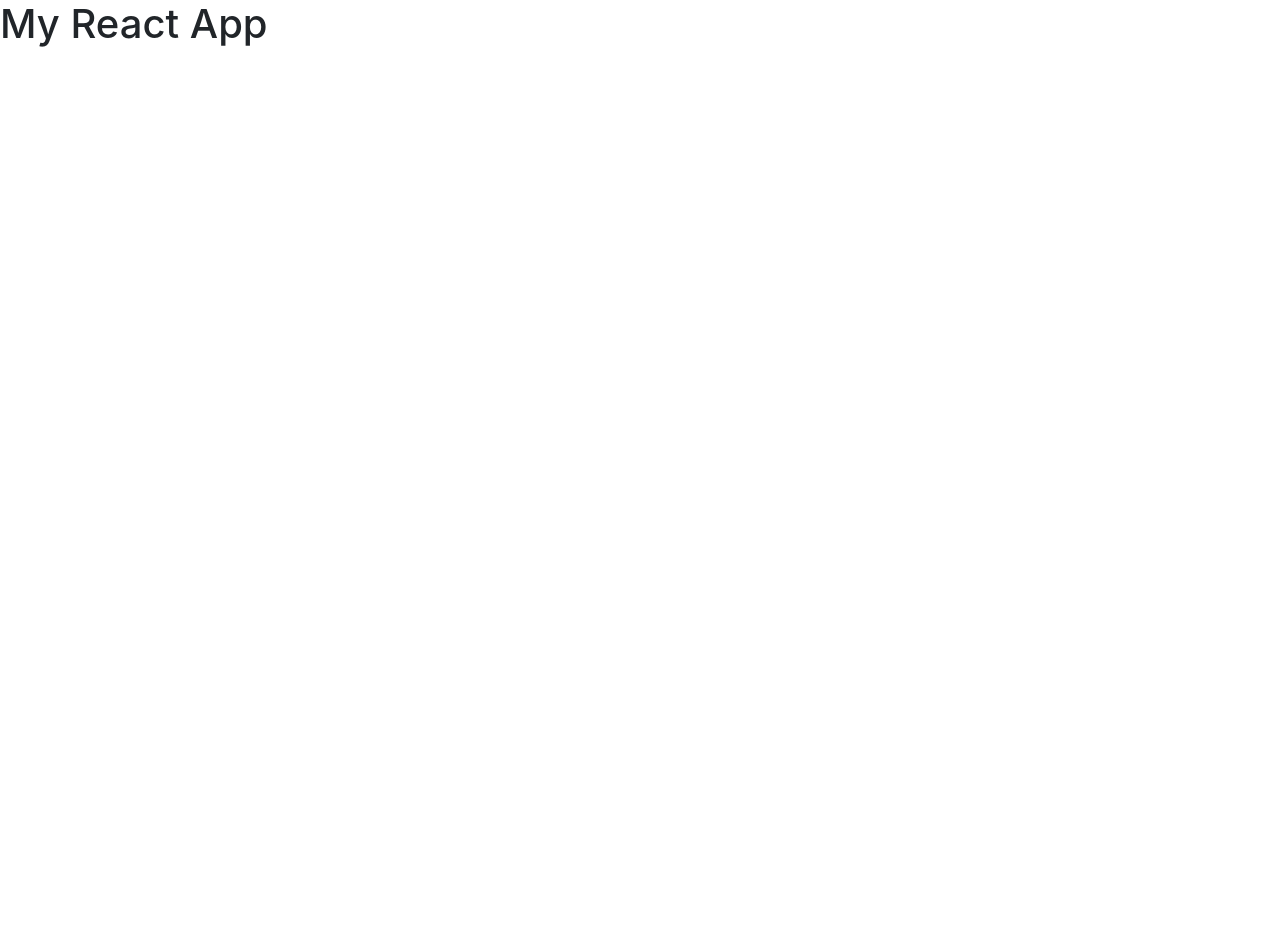
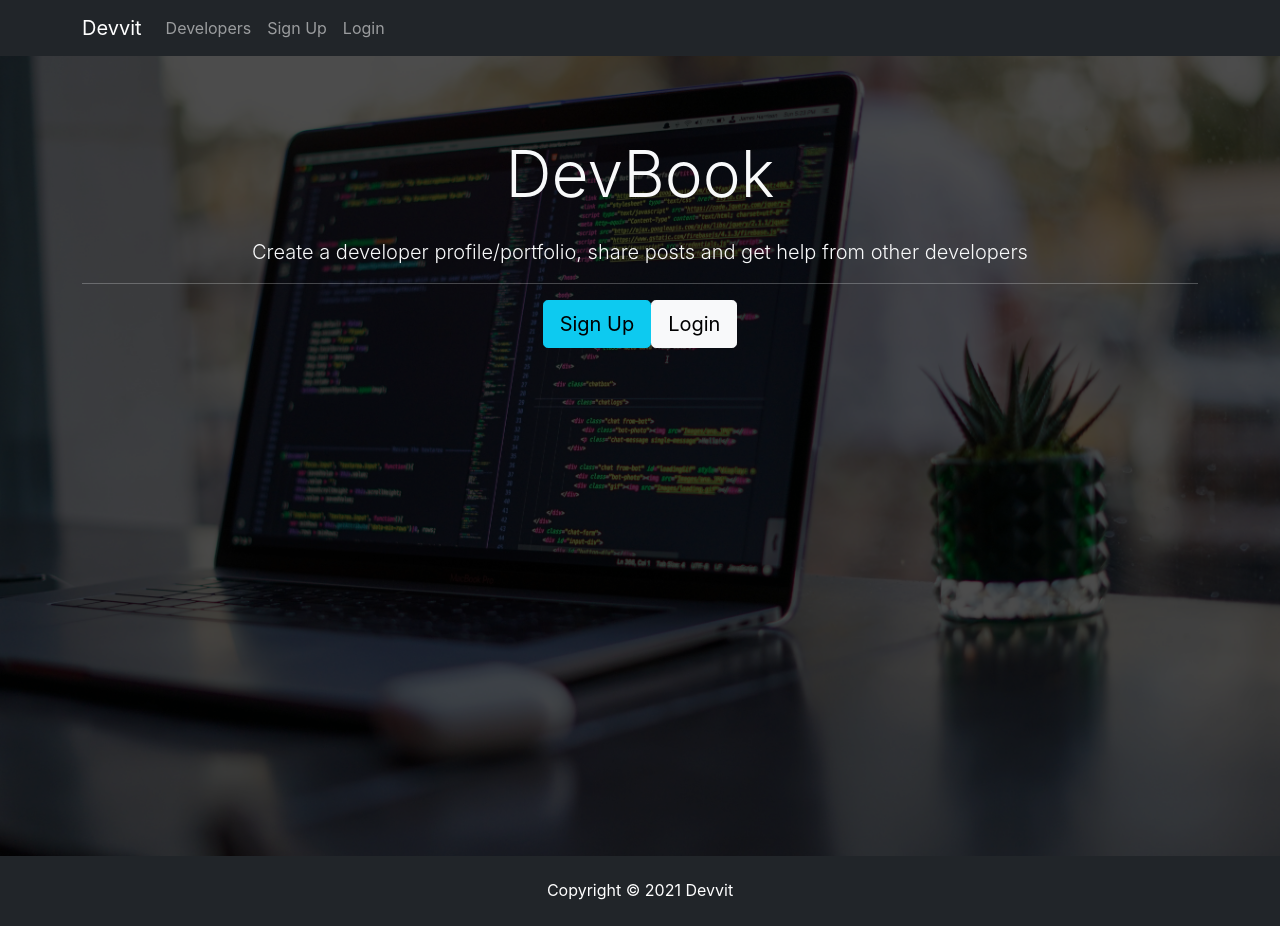
Before and after one commit to ivan-jb-mak/DevBook, a React (Create React App) app in the folder client/: page / in a window 1280 px wide. Before the commit the page ends 800 px from the top, so only its background shows below. Built offline with nearby package versions, Linux system fonts and the light colour scheme.

Commit message:
Adding Header, Footer, and landing page react components

```diff
--- a/client/src/App.js
+++ b/client/src/App.js
@@ -1,9 +1,14 @@
 import "./App.css";
+import Footer from "./components/layout/Footer";
+import Landing from "./components/layout/Landing";
+import Navbar from "./components/layout/Navbar";
 
 function App() {
   return (
     <div className="App">
-      <h1>My React App</h1>
+      <Navbar />
+      <Landing />
+      <Footer />
     </div>
   );
 }
--- a/client/src/components/layout/Footer.js
+++ b/client/src/components/layout/Footer.js
@@ -0,0 +1,11 @@
+import React from "react";
+
+export default function Footer() {
+  return (
+    <div>
+      <footer className="bg-dark text-white mt-5 p-4 text-center">
+        Copyright &copy; {new Date().getFullYear()} Devvit
+      </footer>
+    </div>
+  );
+}
--- a/client/src/components/layout/Landing.js
+++ b/client/src/components/layout/Landing.js
@@ -0,0 +1,34 @@
+import React, { Component } from "react";
+
+class Landing extends Component {
+  render() {
+    return (
+      <div>
+        <div className="landing">
+          <div className="dark-overlay landing-inner text-light">
+            <div className="container">
+              <div className="row">
+                <div className="col-md-12 text-center">
+                  <h1 className="display-3 mb-4 text-center">DevBook</h1>
+                  <p className="lead">
+                    Create a developer profile/portfolio, share posts and get
+                    help from other developers
+                  </p>
+                  <hr />
+                  <a href="register.html" className="btn btn-lg btn-info mr-2">
+                    Sign Up
+                  </a>
+                  <a href="login.html" className="btn btn-lg btn-light">
+                    Login
+                  </a>
+                </div>
+              </div>
+            </div>
+          </div>
+        </div>
+      </div>
+    );
+  }
+}
+
+export default Landing;
--- a/client/src/components/layout/Navbar.js
+++ b/client/src/components/layout/Navbar.js
@@ -1,7 +1,49 @@
 import React, { Component } from "react";
+
 class Navbar extends Component {
   render() {
-    return <div></div>;
+    return (
+      <div>
+        <nav className="navbar navbar-expand-sm navbar-dark bg-dark mb-4">
+          <div className="container">
+            <a className="navbar-brand" href="landing.html">
+              Devvit
+            </a>
+            <button
+              className="navbar-toggler"
+              type="button"
+              data-toggle="collapse"
+              data-target="#mobile-nav"
+            >
+              <span className="navbar-toggler-icon"></span>
+            </button>
+
+            <div className="collapse navbar-collapse" id="mobile-nav">
+              <ul className="navbar-nav mr-auto">
+                <li className="nav-item">
+                  <a className="nav-link" href="profiles.html">
+                    Developers
+                  </a>
+                </li>
+              </ul>
+
+              <ul className="navbar-nav ml-auto">
+                <li className="nav-item">
+                  <a className="nav-link" href="register.html">
+                    Sign Up
+                  </a>
+                </li>
+                <li className="nav-item">
+                  <a className="nav-link" href="register.html">
+                    Login
+                  </a>
+                </li>
+              </ul>
+            </div>
+          </div>
+        </nav>
+      </div>
+    );
   }
 }
 
```
